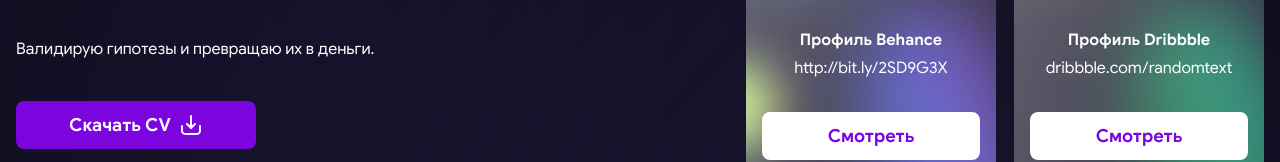
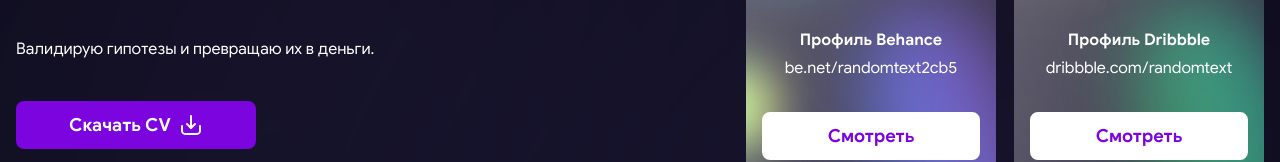
Before and after one commit to sashkashishka/cv-dziu, a React (Vite) app: page / in a window 1280 px wide. Shown: the part 337-499 px from the top of the page. Built offline with nearby package versions, Linux system fonts and the light colour scheme.

Commit message:
fixed fix

```diff
--- a/src/components/blocks/Main/Main.tsx
+++ b/src/components/blocks/Main/Main.tsx
@@ -48,7 +48,7 @@ export const MainBlock: React.FC = () => {
           <div className={styles.sliderContainer}>
             <Card
               title="Профиль Behance"
-              url="http://bit.ly/2SD9G3X"
+              url="be.net/randomtext2cb5"
               icon={behanceIcon}
               hasAwards
             />
```
